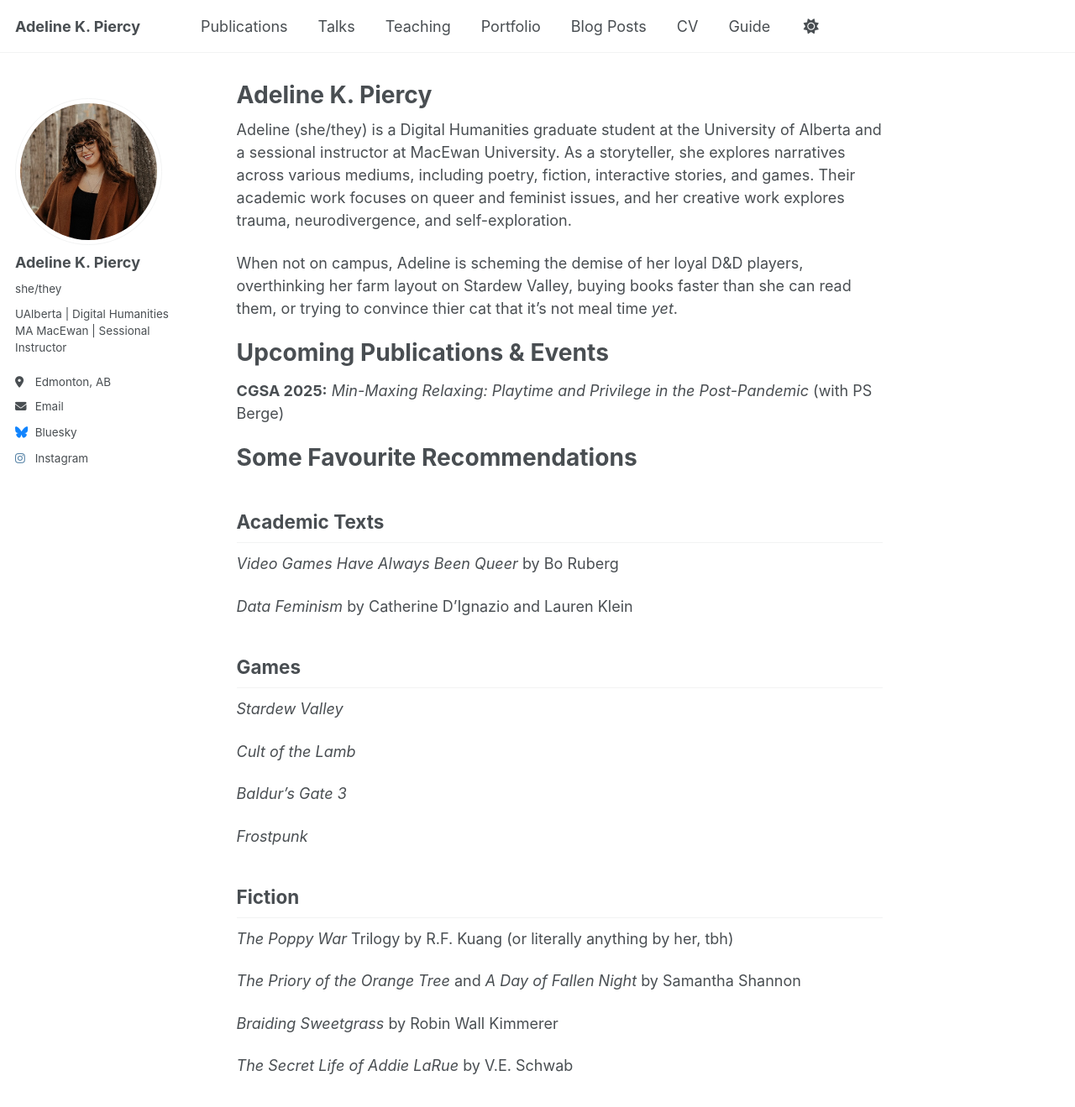
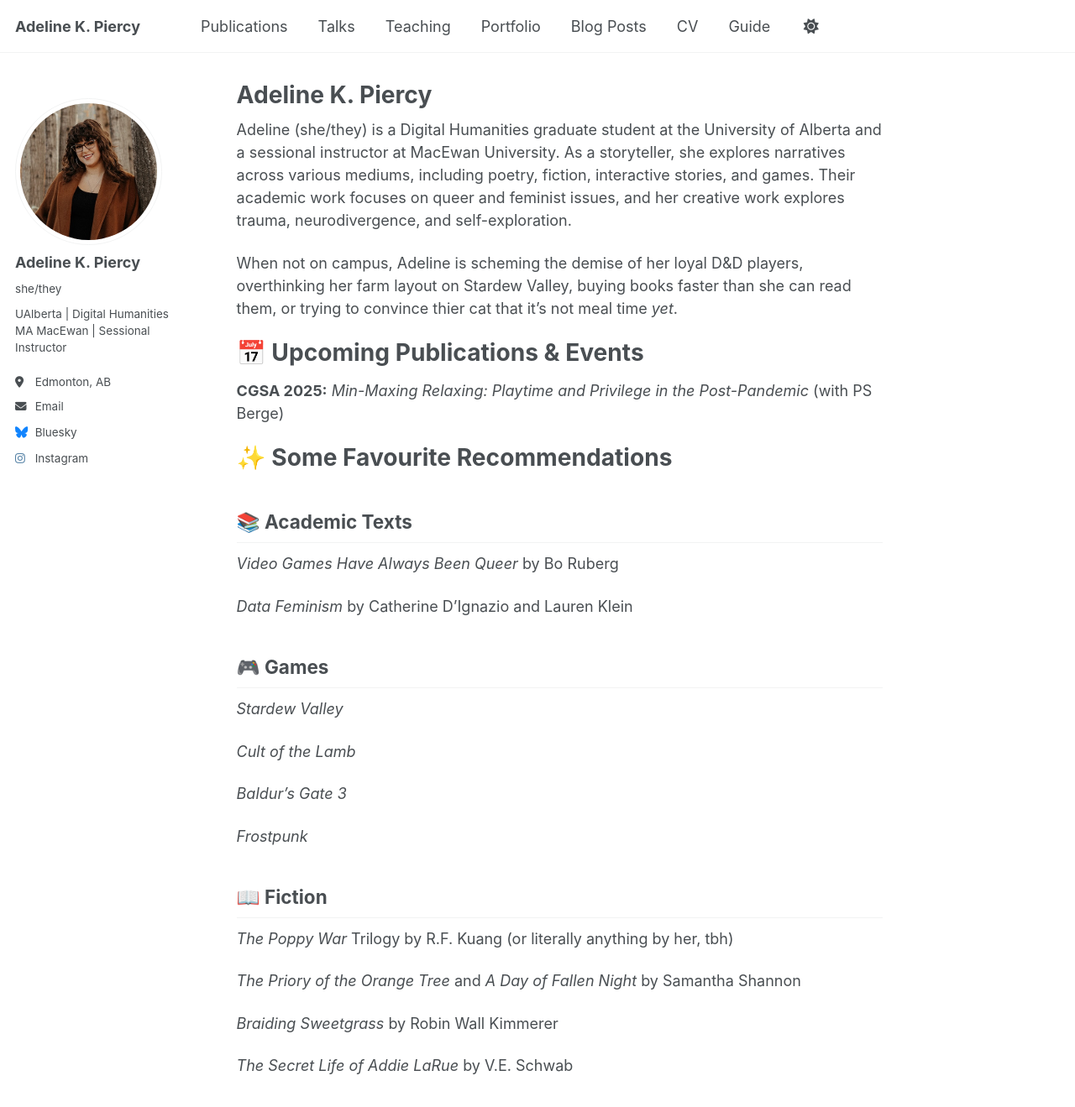
Before and after one commit to akpiercy/me, a Jekyll site: the page built from _pages/about.md, in a window 1280 px wide and 1400 px high. Shown: the top 1319 px of the window at 84% size. Built offline with Jekyll 4.4.1, drawn with Linux system fonts in a browser that asks for light colours.

```diff
--- a/_pages/about.md
+++ b/_pages/about.md
@@ -13,21 +13,21 @@ Adeline (she/they) is a Digital Humanities graduate student at the University of
 When not on campus, Adeline is scheming the demise of her loyal D&D players, overthinking her farm layout on Stardew Valley, buying books faster than she can read them, or trying to convince thier cat that it's not meal time *yet*.
 
 
-Upcoming Publications & Events
+📅 Upcoming Publications & Events
 =========
 **CGSA 2025:** *Min-Maxing Relaxing: Playtime and Privilege in the Post-Pandemic* (with PS Berge)
 
 
-Some Favourite Recommendations
+✨ Some Favourite Recommendations
 =======
 
-Academic Texts
+📚 Academic Texts
 -----
 *Video Games Have Always Been Queer* by Bo Ruberg
 
 *Data Feminism* by Catherine D'Ignazio and Lauren Klein
 
-Games
+🎮 Games
 -----
 *Stardew Valley*
 
@@ -37,7 +37,7 @@ Games
 
 *Frostpunk*
 
-Fiction
+📖 Fiction
 -----
 *The Poppy War* Trilogy by R.F. Kuang (or literally anything by her, tbh)
 
```
